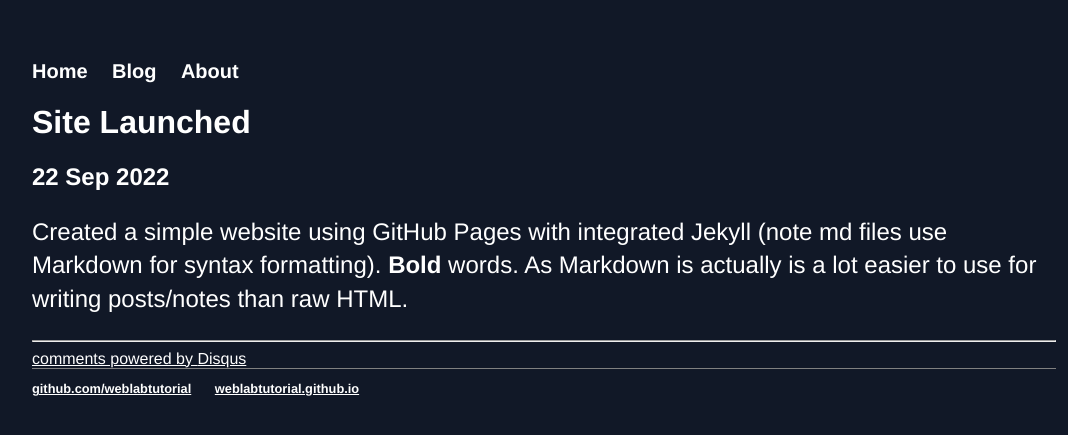
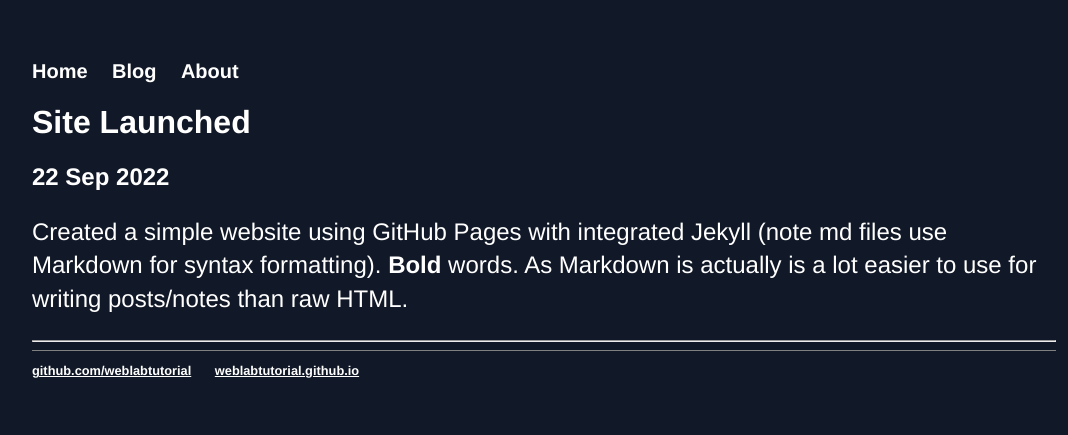
Before and after one commit to cybertechy/cybertechy.github.io, a Jekyll site: the page built from _posts/2022-09-22-site-launched.md, in a window 1280 px wide. Shown: the top 435 px of the page, without its empty margins (96-1164 px from the left). Built offline with Jekyll 4.4.1, drawn with Linux system fonts in a browser that asks for light colours; comment, search, counter and statistics services are not loaded.

Commit message:
Update post.html

```diff
--- a/_layouts/post.html
+++ b/_layouts/post.html
@@ -20,10 +20,6 @@
 			</div>
 
 			<hr>
-
-			<!-- Post comments -->
-			<div class="notecomments">
-				{% include disqus.html %}
-			</div>
+				{% include analytics.html %}
 		</div><!-- / .note .single -->
 </div><!-- /.notes -->
```
